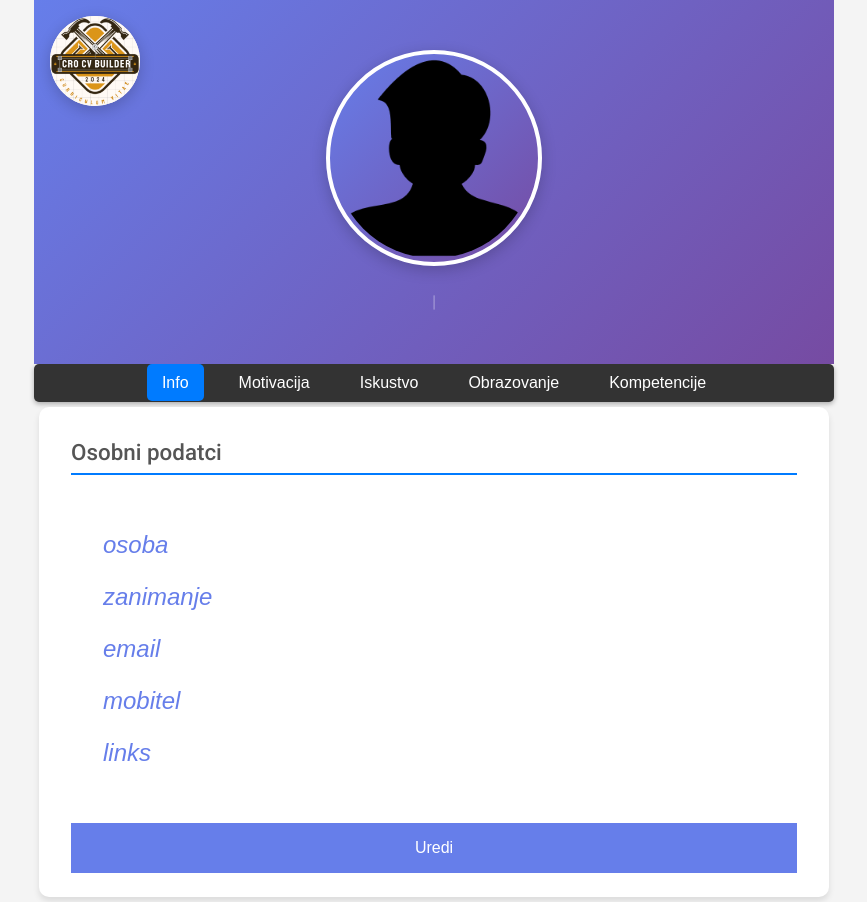
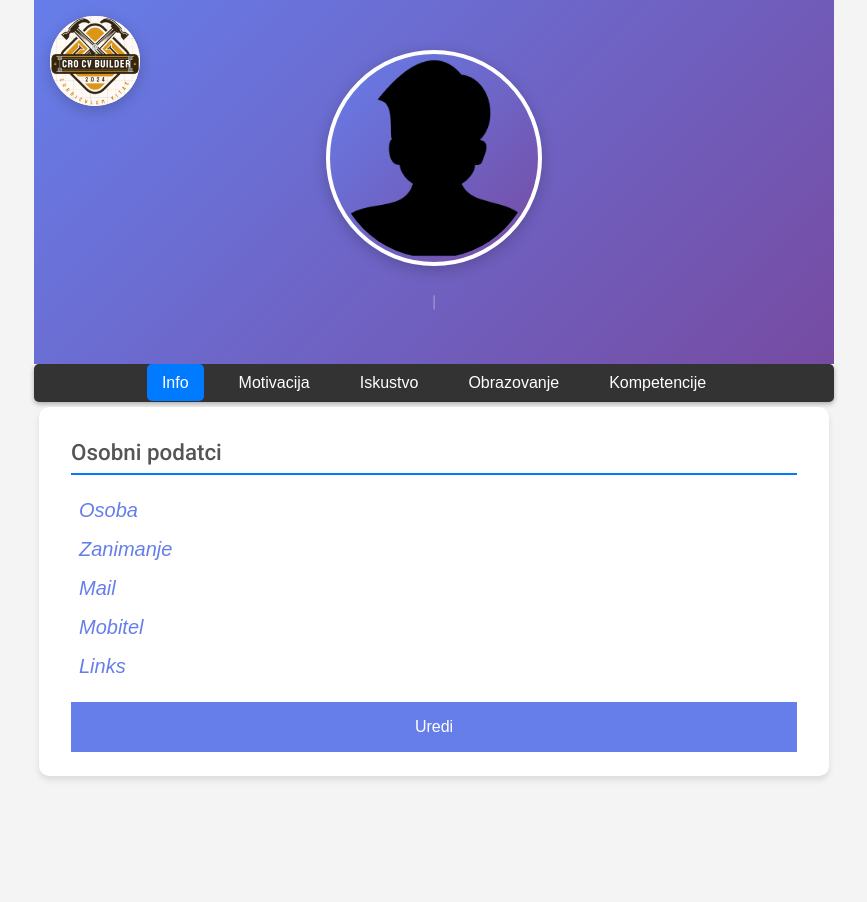
Before and after one commit to NotSpartan/zivotopis-batinic, an Angular app: page / in a window 1280 px wide. Shown: the whole page, without its empty margins (206-1073 px from the left). After the commit the page ends 800 px from the top, so only its background shows below. Built offline with nearby package versions, Linux system fonts and the light colour scheme.

Commit message:
popravljen razmak u osobni-podatci komponenti

```diff
--- a/src/app/osobni-podaci/osobni-podaci.component.css
+++ b/src/app/osobni-podaci/osobni-podaci.component.css
@@ -16,25 +16,25 @@
   font-family: 'Roboto', sans-serif; /* Pretpostavljajući da koristimo Roboto font */
   text-align: left;
   margin-top: 0.5rem;
-  margin-bottom: 1.5rem;
+  margin-bottom: 1rem;
   padding-bottom: 0.5rem;
   border-bottom: 2px solid #007bff;
 }
 .profile-body {
-  padding: 2rem;
+  padding: 0.5rem;
 }
 
 .field {
   display: flex;
   flex-direction: column;
   align-items: flex-start;
-  margin-bottom: 1rem;
+  margin-bottom: 0.75rem;
 }
 
 .field i {
-  margin-bottom: 0.5rem;
+  margin-bottom: 0.25rem;
   color: #667eea;
-  font-size: 1.5rem;
+  font-size: 1.25rem;
 }
 
 .field-content {
--- a/src/app/osobni-podaci/osobni-podaci.component.html
+++ b/src/app/osobni-podaci/osobni-podaci.component.html
@@ -14,7 +14,7 @@
     </div>
 
     <div class="field">
-      <i class="material-icons">links</i>
+      <i class="material-icons">Links</i>
       <div class="field-content">
         <div class="links-container">
           <ng-container *ngIf="!isEditing(); else editLinks">
--- a/src/app/osobni-podaci/osobni-podaci.component.ts
+++ b/src/app/osobni-podaci/osobni-podaci.component.ts
@@ -49,10 +49,10 @@ export class OsobniPodaciComponent {
   isAuthor = computed(() => this.authService.isAuthor());
 
   fields = computed<Field[]>(() => [
-    { icon: 'osoba', value: this.imePrezime, type: 'text', placeholder: 'Ime i prezime' },
-    { icon: 'zanimanje', value: this.titula, type: 'text', placeholder: 'Zanimanje' },
-    { icon: 'email', value: this.email, type: 'email', placeholder: 'Email' },
-    { icon: 'mobitel', value: this.telefon, type: 'tel', placeholder: 'Telefon' },
+    { icon: 'Osoba', value: this.imePrezime, type: 'text', placeholder: 'Ime i prezime' },
+    { icon: 'Zanimanje', value: this.titula, type: 'text', placeholder: 'Zanimanje' },
+    { icon: 'Mail', value: this.email, type: 'email', placeholder: 'Email' },
+    { icon: 'Mobitel', value: this.telefon, type: 'tel', placeholder: 'Telefon' },
   ]);
 
   ngOnInit() {
@@ -68,7 +68,7 @@ export class OsobniPodaciComponent {
     const input = event.target as HTMLInputElement;
     field.value.set(input.value);
 
-    if (field.icon === 'osoba') {
+    if (field.icon === 'Osoba') {
       this.imePrezimeChange.emit(this.imePrezime());
       this.dataService.setOsobniPodaciData({
         imePrezime: this.imePrezime(),
@@ -77,7 +77,7 @@ export class OsobniPodaciComponent {
         telefon: this.telefon(),
         socialLinks: this.socialLinks()
       });
-    } else if (field.icon === 'zanimanje') {
+    } else if (field.icon === 'Zanimanje') {
       this.titulaChange.emit(this.titula());
       this.dataService.setOsobniPodaciData({
         imePrezime: this.imePrezime(),
--- a/src/app/tehnoloski-stack/tehnoloski-stack.component.html
+++ b/src/app/tehnoloski-stack/tehnoloski-stack.component.html
@@ -1,5 +1,5 @@
 <div class="tehnologije-container">
-  <h2 class="subtitle">Kompetencije</h2>
+  <h2 class="subtitle">Razne kompetencije</h2>
   <div *ngFor="let tehnologija of tehnologije(); let i = index" class="tehnologija-item">
     <div *ngIf="tehnologija.ikona" class="tehnologija-ikona">
       <img [src]="tehnologija.ikona" alt="{{ tehnologija.naziv }} ikona">
```
